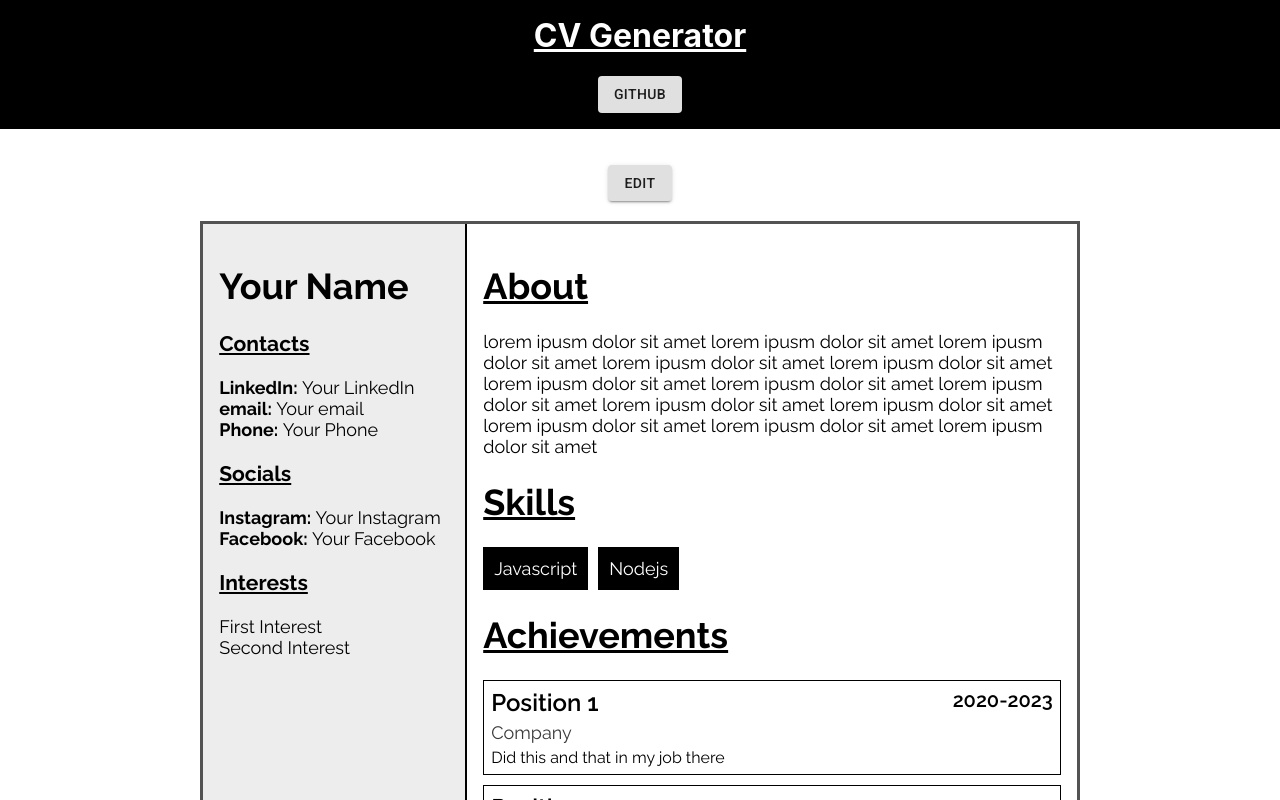
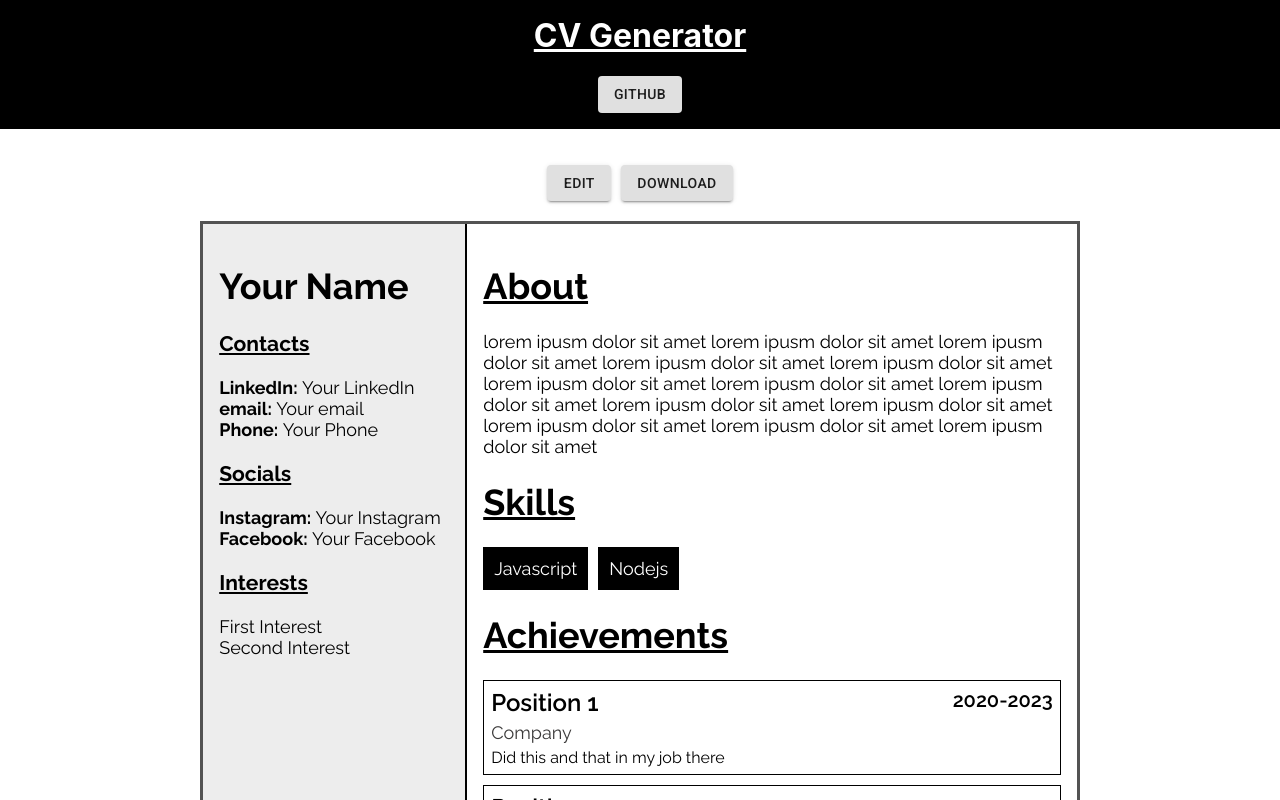
Before and after one commit to aayushmau5/cv-generator, a React (Create React App) app: page / in a window 1280 px wide. Shown: the top 800 px of the page. Built offline with nearby package versions, Linux system fonts and the light colour scheme.

Commit message:
Add pdf support

```diff
--- a/package.json
+++ b/package.json
@@ -8,6 +8,8 @@
     "@testing-library/jest-dom": "^5.11.6",
     "@testing-library/react": "^11.2.2",
     "@testing-library/user-event": "^12.2.2",
+    "axios": "^0.21.0",
+    "file-saver": "^2.0.5",
     "nanoid": "^3.1.20",
     "react": "^17.0.1",
     "react-dom": "^17.0.1",
--- a/src/containers/cv.js
+++ b/src/containers/cv.js
@@ -1,6 +1,10 @@
 import { Component } from "react";
 import { Button } from "@material-ui/core";
 import { nanoid } from "nanoid";
+import axios from "axios";
+import { saveAs } from "file-saver";
+import html2canvas from 'html2canvas';
+import jspdf from 'jspdf';
 
 import Contacts from "../components/contacts";
 import Interests from "../components/interests";
@@ -204,6 +208,25 @@ class CV extends Component {
     });
   };
 
+  getPdf = () => {
+    axios
+      .post("http://localhost:5000/generate-pdf", this.state)
+      .then((result) => {
+        console.log(result);
+        return axios.get("http://localhost:5000/get-pdf", {
+          responseType: "blob",
+        });
+      })
+      .then((file) => {
+        const pdf = new Blob([file.data], { type: "application/pdf" });
+
+        saveAs(pdf, "cv.pdf");
+      })
+      .catch((err) => {
+        console.log(err);
+      });
+  };
+
   render() {
     return (
       <>
@@ -214,9 +237,14 @@ class CV extends Component {
                 Save
               </Button>
             ) : (
-              <Button variant="contained" onClick={this.editChangeHandler}>
-                Edit
-              </Button>
+              <>
+                <Button variant="contained" onClick={this.editChangeHandler}>
+                  Edit
+                </Button>
+                <Button variant="contained" style={{marginLeft: "10px"}} onClick={this.getPdf}>
+                  Download
+                </Button>
+              </>
             )}
           </div>
           <div className={styles.Container}>
```
Also changed, not shown: 1 other file (tests, documents, lock files or other folders).
